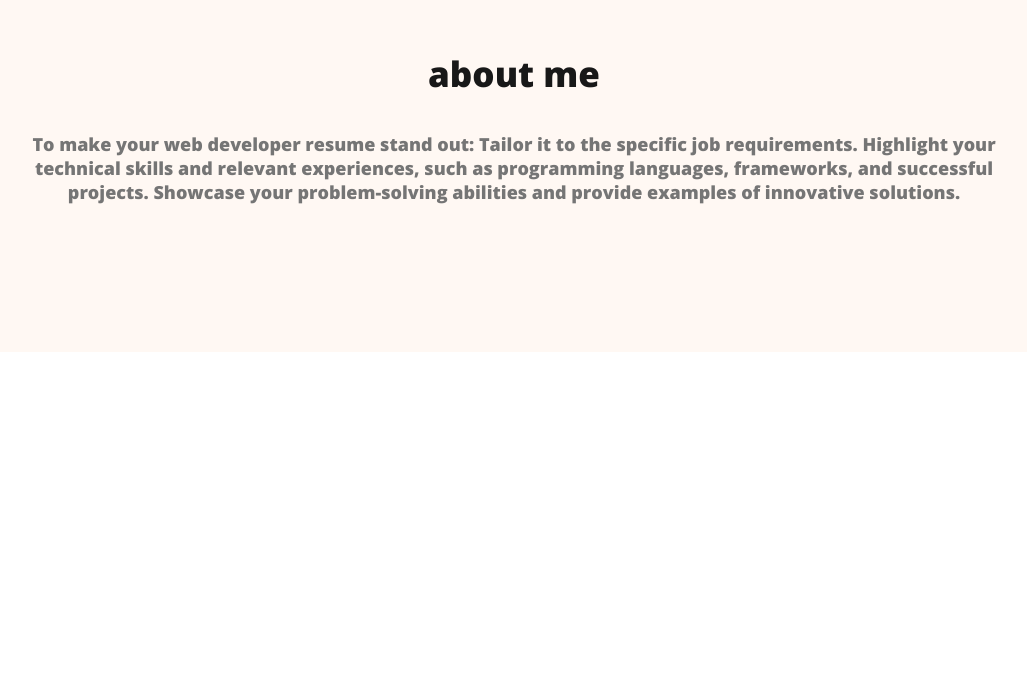
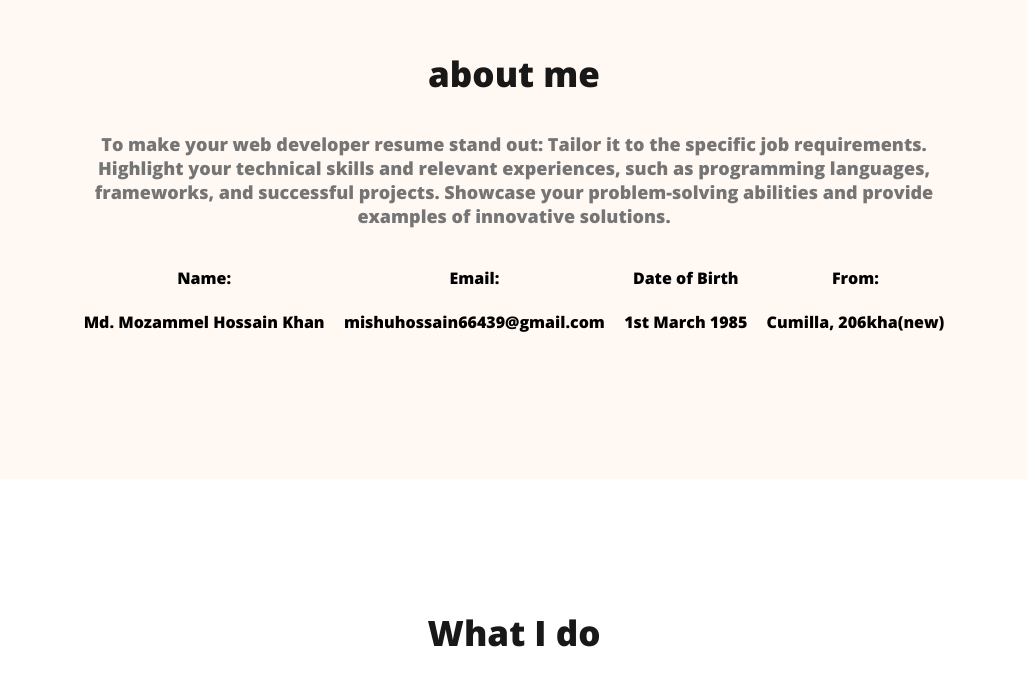
Before and after one commit to mishuhossain66439/web-developer-port, a plain HTML site: page index.html in a window 1280 px wide. Shown: the part 1138-1824 px from the top of the page, without its empty margins (126-1153 px from the left). Before the commit the page ends 1620 px from the top, so only its background shows below. Drawn offline with nearby package versions, Linux system fonts and the light colour scheme.

Commit message:
about section update

```diff
--- a/index.html
+++ b/index.html
@@ -48,8 +48,32 @@
             successful projects. Showcase your problem-solving
             abilities and provide examples of innovative solutions.
         </p>
+        <div class="about-info-container">
+           <!-- .about-info*4>h4.info-title+p.info-description -->
+           <div class="about-info">
+            <h4 class="info-title">Name:</h4>
+            <p class="info-description">Md. Mozammel Hossain Khan</p>
+           </div>
+
+           <div class="about-info">
+            <h4 class="info-title">Email:</h4>
+            <p class="info-description">mishuhossain66439@gmail.com</p>
+           </div>
+
+           <div class="about-info">
+            <h4 class="info-title">Date of Birth</h4>
+            <p class="info-description">1st March 1985</p>
+           </div>
+           <div class="about-info">
+            <h4 class="info-title">From:</h4>
+            <p class="info-description">Cumilla, 206kha(new)</p>
+           </div>
+
+        </div>
        </section>
-
+       <section>
+        <h3 class="section-title">What I do</h3>
+       </section>
 
     </main>
 
--- a/style/portfolio.css
+++ b/style/portfolio.css
@@ -89,7 +89,10 @@ nav a{
 
 }
 /* main section style */
-
+main{
+    max-width: 1140px;
+    margin: 0 auto;
+}
 
 /* about section style 8*/
 .about{
@@ -98,3 +101,10 @@ nav a{
     background-color: #FFF8F3;
     margin: 130px 0px;
 }
+.about-info-container{
+    display: flex;
+    justify-content: space-around;
+}
+.about-info{
+    text-align: center;
+}
```
